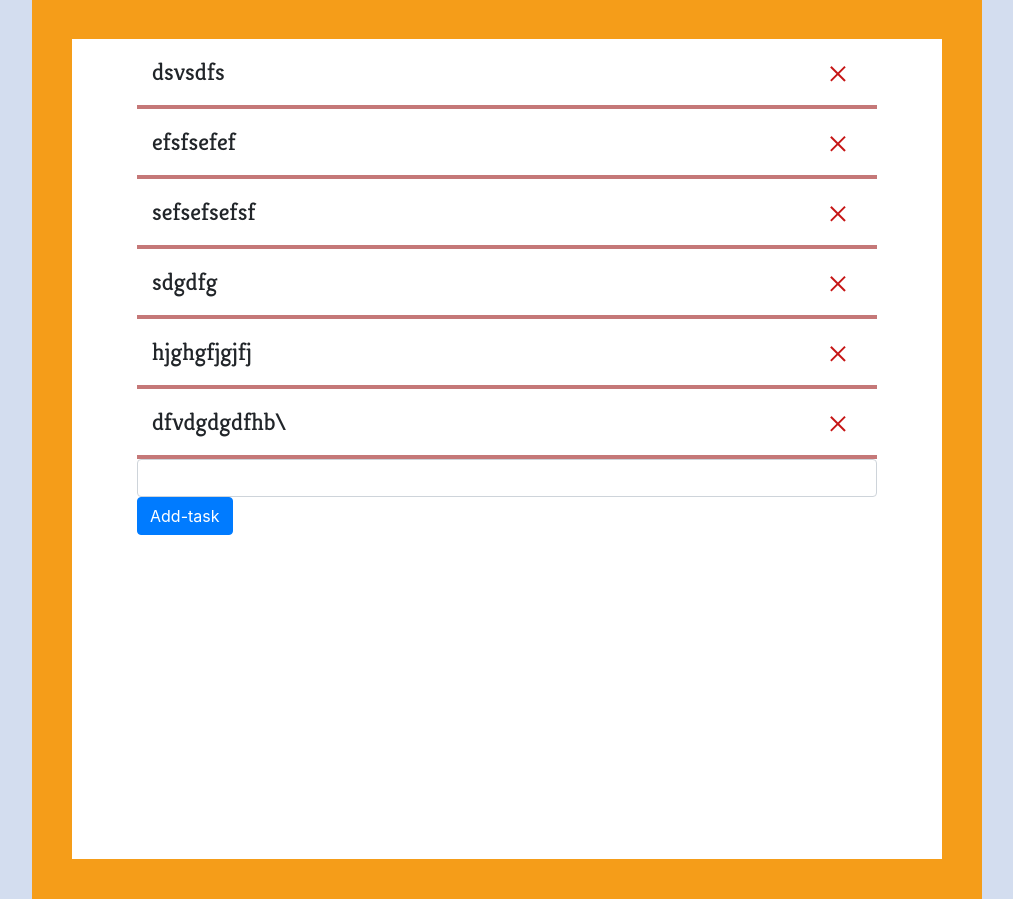
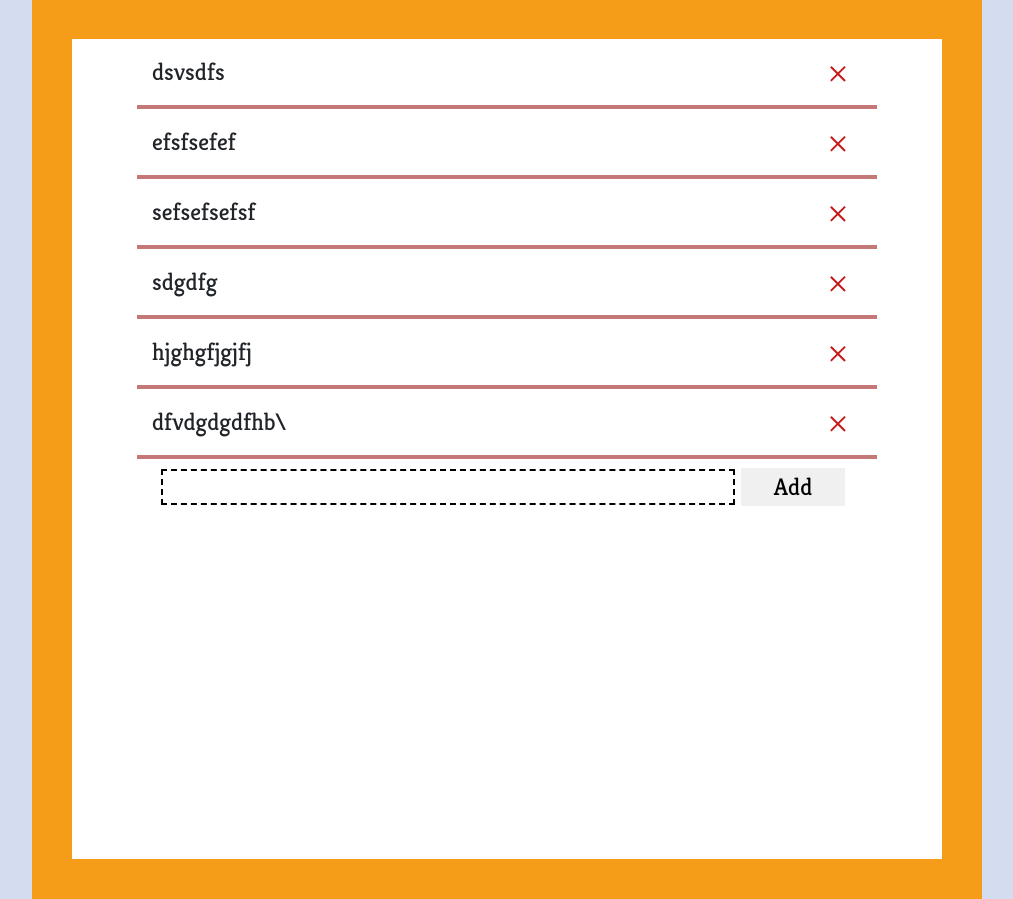
Before and after one commit to RareVoodoo/ToDoList, a Django app: page / in a window 1280 px wide. Shown: the part 166-1065 px from the top of the page, without its empty margins (133-1146 px from the left). Run offline with Django 3.2, Linux system fonts and the light colour scheme; data comes from the database, SQL or seed files in the repository; both versions use the stored data as it was after the commit; some libraries are stand-ins or nearby versions; some web fonts are replaced.

Commit message:
fixed markup of input

```diff
--- a/todolistproj/listapp/templates/index.html
+++ b/todolistproj/listapp/templates/index.html
@@ -26,11 +26,13 @@
                    </div>
                      <div id="underline"></div>
                     {% endfor %}
-
                       <form action="" method="POST">
+                      <div class="col  add-container ">
+                      <div class="col internal-container">
                         {% csrf_token %}
-                        <input class="form-control" type="text" name="text">
-                        <button type="submit" class="btn btn-primary">Add-task</button>
+                        <input  type="text" name="text">
+                        <button type="submit" class="submiter">Add</button>
+                      </div></div>
                       </form>
 
                 </div>
--- a/todolistproj/static/css/styles.css
+++ b/todolistproj/static/css/styles.css
@@ -36,3 +36,34 @@ body
     font-size: 24px;
     padding: 15px;
 }
+.add-container
+{
+
+    font-family:'Kreon', serif;
+    font-size: 24px;
+    padding: 9px;
+
+}
+
+input
+{
+    border: 0;
+    width: 83%;
+    height: 100%;
+    border: 2px dashed black
+}
+
+
+.submiter
+{
+    width: 15%;
+    height: 100%;
+    background-color: #f0f0f0;
+    border: 0;
+    box-sizing: border-box;
+}
+.submiter:hover
+{
+    transition: 0.3s;
+    transform: scale(0.8)
+}
```
Also changed, not shown: todolistproj/db.sqlite3.
